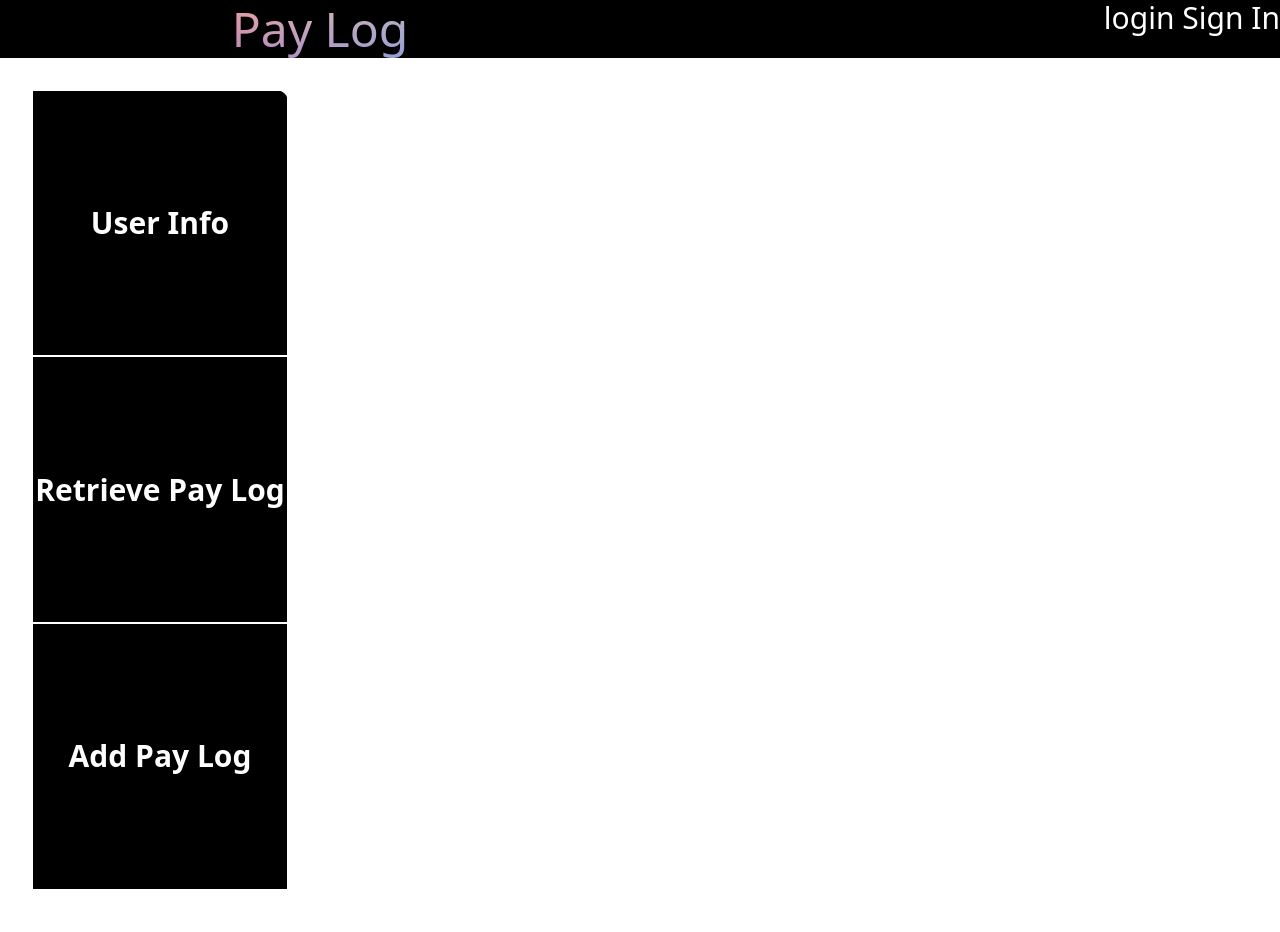
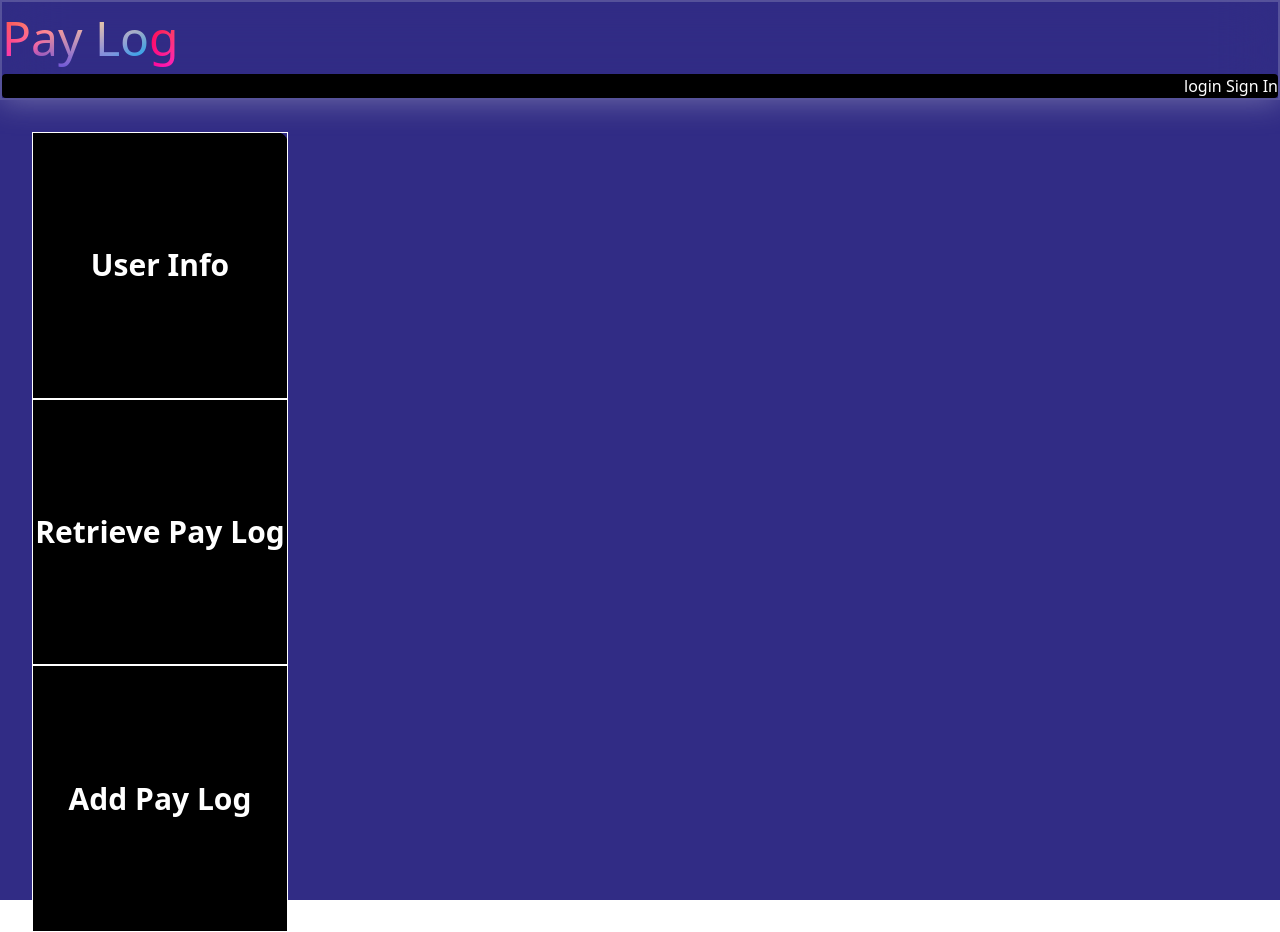
Before and after one commit to Sersoc/pay-log, a React (Vite) app in the folder frontend/: page /mypage in a window 1280 px wide. Before the commit the page ends 890 px from the top, so only its background shows below. Built offline with nearby package versions, Linux system fonts and the light colour scheme.

Commit message:
Change UI

```diff
--- /dev/null
+++ b/frontend/public/electron.js
@@ -0,0 +1,22 @@
+import { app, BrowserWindow } from 'electron';
+import path from 'path';
+import { fileURLToPath } from 'url';
+
+const __filename = fileURLToPath(import.meta.url);
+const __dirname = path.dirname(__filename);
+
+function createWindow() {
+  const win = new BrowserWindow({
+    width: 800,
+    height: 600,
+    webPreferences: {
+      nodeIntegration: true,
+            contextIsolation: true,
+      webSecurity: false,
+    },
+  });
+
+  win.loadFile(path.join(__dirname, 'build', 'index.html'));
+}
+
+app.whenReady().then(createWindow);
--- a/frontend/src/App.tsx
+++ b/frontend/src/App.tsx
@@ -25,6 +25,7 @@ function App() {
     setUserId(decoded?decoded.userId:"");
   },[])
   return (
+    <div className="bg-indigo-900">
     <UserInfoContext.Provider value={{userId,setUserId}}>
       <Router>
         <Header>Pay Log</Header>
@@ -36,6 +37,7 @@ function App() {
         </Routes>
       </Router>
     </UserInfoContext.Provider>
+    </div>
   );
 }
 
--- a/frontend/src/components/Header.css
+++ b/frontend/src/components/Header.css
@@ -8,8 +8,13 @@
     animation: animate 10s linear infinite;
 }
 
+.NavBar{
+    backdrop-filter: blur(30px);
+    box-shadow: 0px 0px 30px rgba(227, 228, 237, 0.37);
+    border: 2px solid   rgba(255, 255, 255, 0.18);
+}
 @keyframes animate {
     to{
-        background-position: -200px;
+        background-position: -700px;
     }
 }
--- a/frontend/src/components/Header.tsx
+++ b/frontend/src/components/Header.tsx
@@ -26,8 +26,8 @@ export default function Header({ children }: HeaderProps) {
   useEffect(() => {}, [token]);
 
   return (
-    <div className="bg-black">
-      <header className="bg-black text-3xl text-center text-white grid grid-cols-2">
+    <div className="NavBar">
+      <header className="">
         <Link to="/" className="ghead">
           {children}
         </Link>
--- a/frontend/vite.config.ts
+++ b/frontend/vite.config.ts
@@ -3,9 +3,11 @@ import react from '@vitejs/plugin-react'
 import tailwindcss from '@tailwindcss/vite'
 // https://vite.dev/config/
 export default defineConfig({
+
   server: {
     host: '0.0.0.0',
     port: 5173,
   },
+  base:'./',
   plugins: [react(),tailwindcss(),],
 })
```
Also changed, not shown: frontend/package.json (+17 -1 lines), 1 other file (tests, documents, lock files or other folders).
